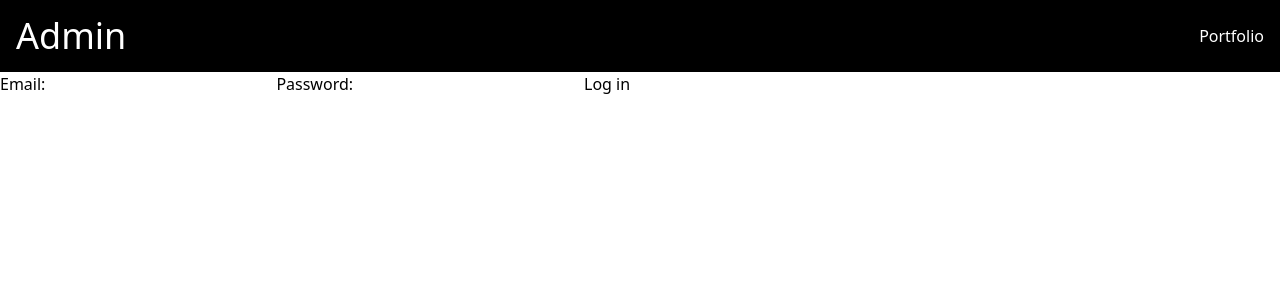
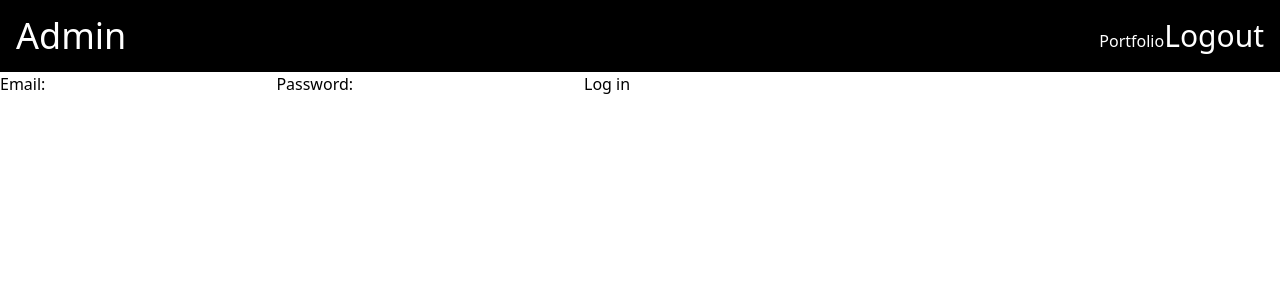
Before and after one commit to EmileKost/portfolio-bente, a Next.js app: page /login in a window 1280 px wide. Shown: the top 300 px of the page. Built offline with nearby package versions, Linux system fonts and the light colour scheme.

Commit message:
feat: logout

```diff
--- a/src/app/(admin)/dashboard/layout.tsx
+++ b/src/app/(admin)/dashboard/layout.tsx
@@ -1,10 +1,12 @@
 import { PropsWithChildren } from "react";
+import { AuthHeader } from "@/app/(auth)/_components/AuthHeader";
 
 export default async function DashboardRootLayout({
 	children,
 }: PropsWithChildren) {
 	return (
 		<>
+			<AuthHeader />
 			<main>{children}</main>
 		</>
 	);
--- a/src/app/(auth)/_components/AuthHeader.tsx
+++ b/src/app/(auth)/_components/AuthHeader.tsx
@@ -1,14 +1,22 @@
 import Link from "next/link";
+import { logout } from "../login/actions";
 
 export const AuthHeader = () => {
 	return (
 		<header className="w-full flex justify-between items-center p-4 bg-black">
 			<h1 className=" text-white text-2xl md:text-4xl">Admin</h1>
-			<Link
-				href="/"
-				className=" text-white text-base">
-				Portfolio
-			</Link>
+			<div>
+				<Link
+					href="/"
+					className=" text-white text-base">
+					Portfolio
+				</Link>
+				<button
+					className="text-3xl text-white"
+					onClick={logout}>
+					Logout
+				</button>
+			</div>
 		</header>
 	);
 };
--- a/src/app/(auth)/login/actions.ts
+++ b/src/app/(auth)/login/actions.ts
@@ -25,3 +25,15 @@ export async function login(formData: FormData) {
 	revalidatePath("/", "layout");
 	redirect("/dashboard");
 }
+
+export async function logout() {
+	const supabase = await createClientServer();
+
+	const { error } = await supabase.auth.signOut();
+
+	if (error) {
+		throw new Error(error.message);
+	}
+
+	redirect("/");
+}
```
